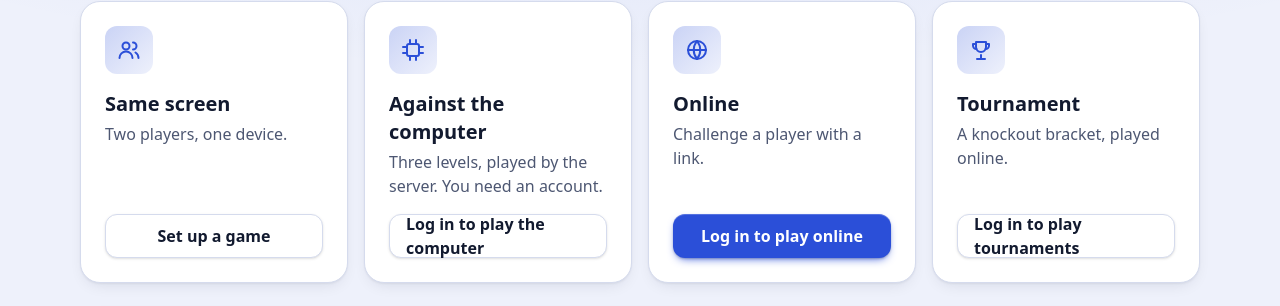
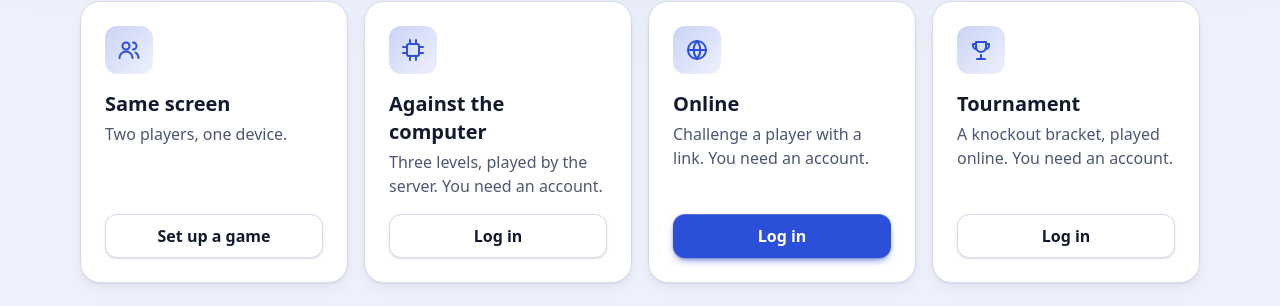
Before and after one commit to tawbinho/ft_transcendence, a React (Vite) app in the folder frontend/: page /play in a window 1280 px wide. Shown: the part 212-518 px from the top of the page. Built offline with nearby package versions, Linux system fonts and the light colour scheme; no server answers.

Commit message:
use a short Log in button on the play hub cards that need an account and say so in their text

```diff
--- a/frontend/src/i18n/locales/ar/play.ts
+++ b/frontend/src/i18n/locales/ar/play.ts
@@ -9,21 +9,18 @@ export const playMessages: PlayMessages = {
       title: 'ضد الحاسوب',
       body: 'ثلاثة مستويات يلعبها الخادم. تحتاج إلى حساب.',
       action: 'جهّز مباراة',
-      loginAction: 'سجّل الدخول لتلعب ضد الحاسوب',
       subtitle: 'يلعب الخادم حركات الحاسوب. يُحدَّد من يبدأ عشوائيًا.',
     },
     online: {
       title: 'عبر الإنترنت',
-      body: 'تحدَّ لاعبًا برابط.',
+      body: 'تحدَّ لاعبًا برابط. تحتاج إلى حساب.',
       action: 'أنشئ مباراة',
       loginRequired: 'سجّل الدخول لتلعب عبر الإنترنت.',
-      loginAction: 'سجّل الدخول لتلعب عبر الإنترنت',
     },
     tournament: {
       title: 'بطولة',
-      body: 'جدول خروج المغلوب، يُلعب عبر الإنترنت.',
+      body: 'جدول خروج المغلوب، يُلعب عبر الإنترنت. تحتاج إلى حساب.',
       action: 'عرض البطولات',
-      loginAction: 'سجّل الدخول لتلعب بطولة',
     },
     again: {
       title: 'العب مجددًا',
--- a/frontend/src/i18n/locales/en/play.ts
+++ b/frontend/src/i18n/locales/en/play.ts
@@ -7,21 +7,18 @@ export const playMessages = {
       title: 'Against the computer',
       body: 'Three levels, played by the server. You need an account.',
       action: 'Set up a game',
-      loginAction: 'Log in to play the computer',
       subtitle: 'The server plays the computer’s moves. Who plays first is decided at random.',
     },
     online: {
       title: 'Online',
-      body: 'Challenge a player with a link.',
+      body: 'Challenge a player with a link. You need an account.',
       action: 'Create a match',
       loginRequired: 'Log in to play online.',
-      loginAction: 'Log in to play online',
     },
     tournament: {
       title: 'Tournament',
-      body: 'A knockout bracket, played online.',
+      body: 'A knockout bracket, played online. You need an account.',
       action: 'See tournaments',
-      loginAction: 'Log in to play tournaments',
     },
     again: {
       title: 'Play again',
--- a/frontend/src/i18n/locales/fr/play.ts
+++ b/frontend/src/i18n/locales/fr/play.ts
@@ -9,21 +9,18 @@ export const playMessages: PlayMessages = {
       title: 'Contre l’ordinateur',
       body: 'Trois niveaux, joués par le serveur. Il faut un compte.',
       action: 'Préparer une partie',
-      loginAction: 'Connectez-vous pour jouer contre l’ordinateur',
       subtitle: 'Le serveur joue les coups de l’ordinateur. Le premier joueur est tiré au sort.',
     },
     online: {
       title: 'En ligne',
-      body: 'Défiez un joueur grâce à un lien.',
+      body: 'Défiez un joueur grâce à un lien. Il faut un compte.',
       action: 'Créer une partie',
       loginRequired: 'Connectez-vous pour jouer en ligne.',
-      loginAction: 'Connectez-vous pour jouer en ligne',
     },
     tournament: {
       title: 'Tournoi',
-      body: 'Un tableau à élimination directe, joué en ligne.',
+      body: 'Un tableau à élimination directe, joué en ligne. Il faut un compte.',
       action: 'Voir les tournois',
-      loginAction: 'Connectez-vous pour jouer un tournoi',
     },
     again: {
       title: 'Rejouer',
--- a/frontend/src/pages/play/PlayPage.tsx
+++ b/frontend/src/pages/play/PlayPage.tsx
@@ -9,28 +9,27 @@ import { HowToPlay } from './components/HowToPlay';
 import { PlayAgain } from './components/PlayAgain';
 import { OpenMatchNotice } from './online/OpenMatchNotice';
 
-/** A card's button: for a visitor on a page that needs an account, it says so and leads to the login page. */
+/** A card's button: a visitor sees a plain "Log in" on the pages that need an account, then goes on to the page they chose. */
 function ActionLink({
   to,
+  label,
   needsLogin,
-  label,
-  loginLabel,
   primary,
 }: {
   to: string;
+  label: string;
   needsLogin: boolean;
-  label: string;
-  loginLabel: string;
   primary?: boolean;
 }) {
+  const { t } = useTranslation();
   const className = buttonClass({ variant: primary ? 'primary' : 'secondary', block: true });
-  // After logging in, the visitor is sent on to the page they chose.
-  if (needsLogin)
+  if (needsLogin) {
     return (
       <Link to="/login" state={{ from: { pathname: to } }} className={className}>
-        {loginLabel}
+        {t('nav.login')}
       </Link>
     );
+  }
   return (
     <Link to={to} className={className}>
       {label}
@@ -55,29 +54,13 @@ export function PlayPage() {
             </Link>
           </ModeCard>
           <ModeCard icon={<ChipIcon />} title={t('play.computer.title')} body={t('play.computer.body')}>
-            <ActionLink
-              to="/play/computer"
-              needsLogin={!user}
-              label={t('play.computer.action')}
-              loginLabel={t('play.computer.loginAction')}
-            />
+            <ActionLink to="/play/computer" needsLogin={!user} label={t('play.computer.action')} />
           </ModeCard>
           <ModeCard icon={<GlobeIcon />} title={t('play.online.title')} body={t('play.online.body')}>
-            <ActionLink
-              primary
-              to="/play/online"
-              needsLogin={!user}
-              label={t('play.online.action')}
-              loginLabel={t('play.online.loginAction')}
-            />
+            <ActionLink primary to="/play/online" needsLogin={!user} label={t('play.online.action')} />
           </ModeCard>
           <ModeCard icon={<TrophyIcon />} title={t('play.tournament.title')} body={t('play.tournament.body')}>
-            <ActionLink
-              to="/tournaments"
-              needsLogin={!user}
-              label={t('play.tournament.action')}
-              loginLabel={t('play.tournament.loginAction')}
-            />
+            <ActionLink to="/tournaments" needsLogin={!user} label={t('play.tournament.action')} />
           </ModeCard>
         </div>
         <PlayAgain />
```
